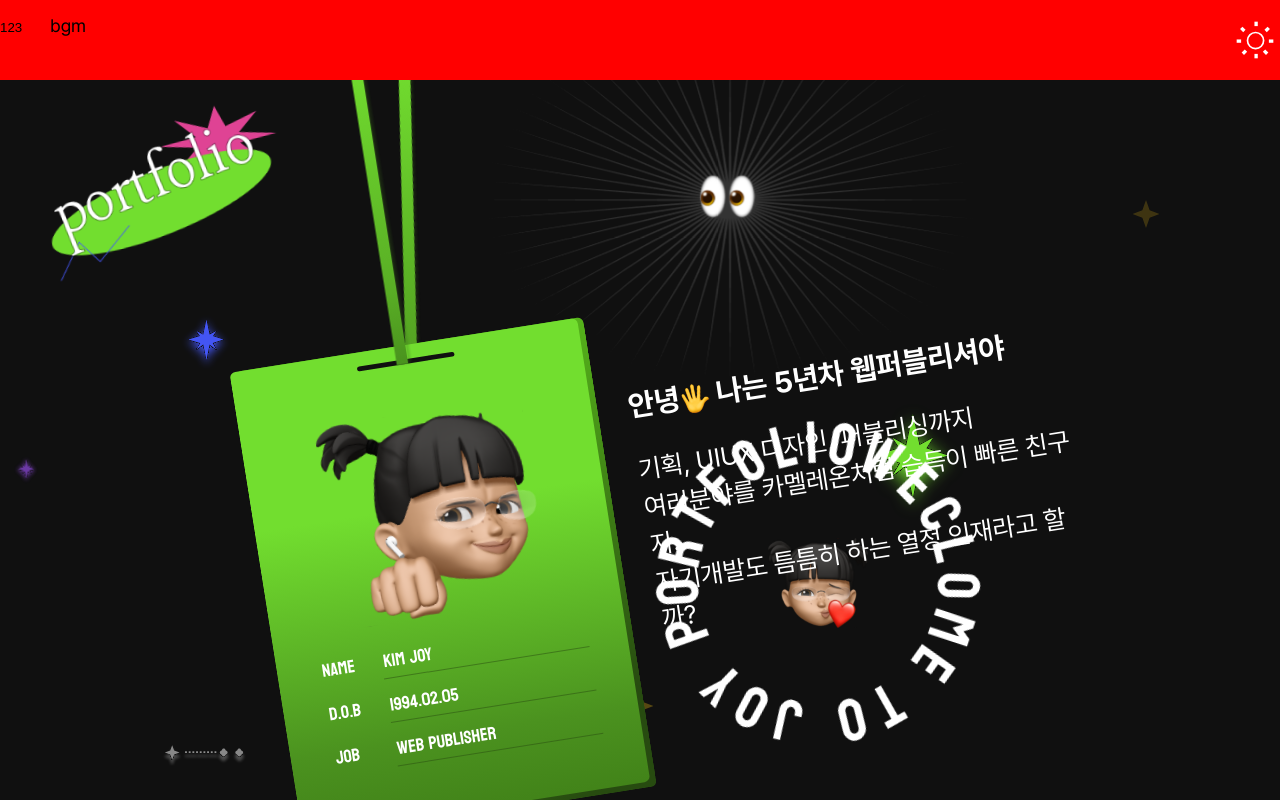
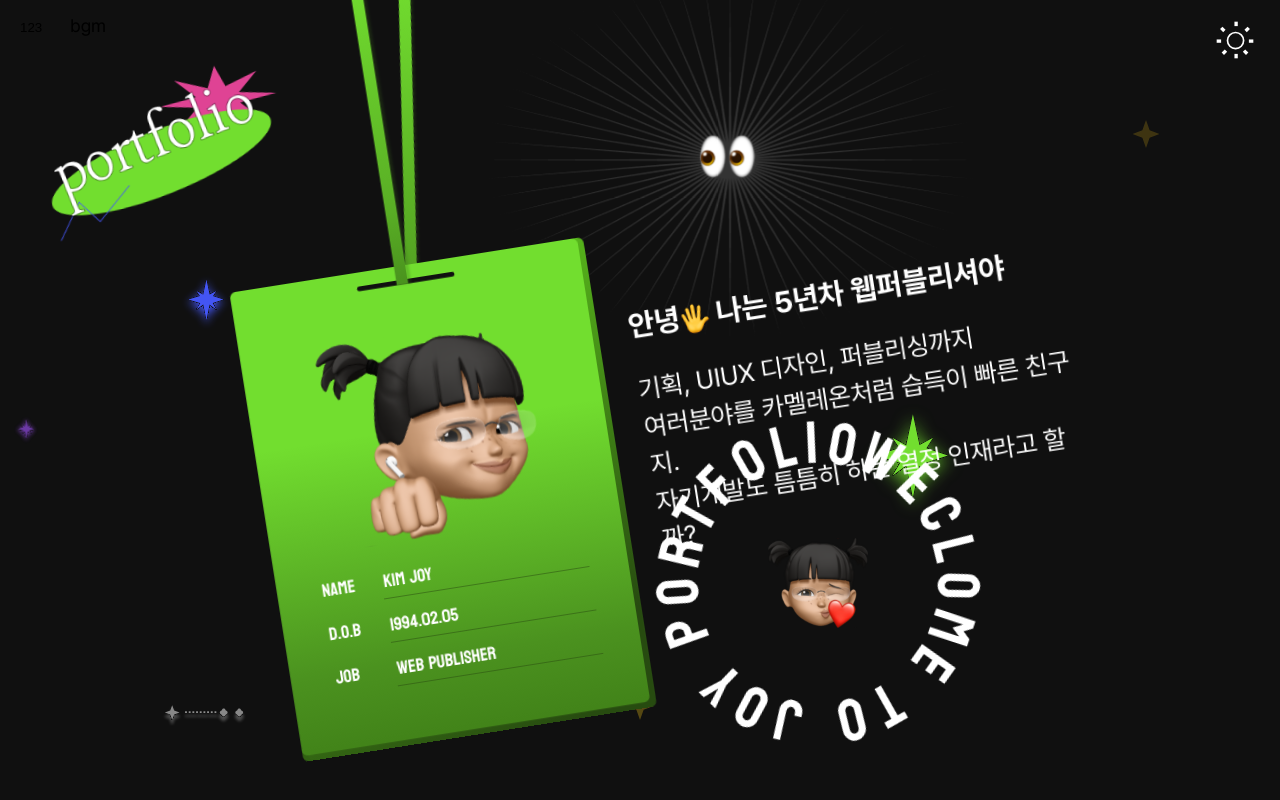
Before and after one commit to kim-Joy/portfolio, a React (Create React App) app: page / in a window 1280 px wide. Built offline with nearby package versions, Linux system fonts and the light colour scheme.

Commit message:
힝 몰라 이제 집가야지

```diff
--- a/src/components/Header.jsx
+++ b/src/components/Header.jsx
@@ -14,12 +14,15 @@ class Header extends Component {
     const BTN_MODE = document.querySelector('.btn_mode');
     const APP = document.querySelector('.App');
 
-    BTN_MODE.classList.add('on');
-    if(BTN_MODE.classList.contains('on')) {
+    if (BTN_MODE.classList.contains('on')) {
+      BTN_MODE.classList.remove('on');
+      APP.classList.remove('mode-Light');
+      APP.classList.add('mode-Dark');
+  } else {
+      BTN_MODE.classList.add('on');
+      APP.classList.remove('mode-Dark');
       APP.classList.add('mode-Light');
-    } else {
-      APP.classList.add('mode-Dark');
-    }
+  }
 
   }
 
--- a/src/components/Nav.jsx
+++ b/src/components/Nav.jsx
@@ -9,9 +9,17 @@ const nav_catrgory = [
   {key: "4", class: "game",title: "Balance game", to: '/Game'}
 ]
 
+
 const scrollToSection = (id) => {
   document.getElementById(id).scrollIntoView({ behavior: 'smooth' });
   document.querySelector('.nav').classList.remove('active');
+  const name_tag_animation = document.querySelector('.name_info_tag');
+
+  if(id === 'intro'){
+    name_tag_animation.classList.add('on');
+  } else {
+    name_tag_animation.classList.remove('on');
+  }
 };
 
 class Nav extends Component {
--- a/src/pages/Intro.js
+++ b/src/pages/Intro.js
@@ -6,9 +6,14 @@ const { Component } = require("react");
 
 class Intro extends Component {
 
-  render() {
 
 
+  componentDidMount() {
+    const name_tag_animation = document.querySelector('.name_info_tag');
+    name_tag_animation.classList.add('on');
+  }
+
+  render() {
     return (
       <article className="intro" id="intro">
         <div className="name_tag_group" >
--- a/src/styles/layer.css
+++ b/src/styles/layer.css
@@ -18,13 +18,12 @@ html,body {
 }
 
 .fullpage_article {
-  height: calc(100vh - 80px);
+  height: 100vh;
   display: flex; flex-wrap: nowrap;
 }
 .fullpage_article > article {
   position: relative;
-  width: 100%;
-  height: calc(100vh - 80px);
+  width: 100%; height: 100%;
   scroll-snap-align: start;
   scroll-snap-stop: normal
 }
@@ -37,7 +36,7 @@ html,body {
 /* ====================================
  HEADER
 ==================================== */
-.header {position: sticky; top: 0; left: 0; z-index: 99; width: 100%; height: 80px; background-color: red; }
+.header {position: fixed; top: 0; left: 0; z-index: 99; width: 100%; height: 80px; padding: 0 20px; box-sizing: border-box; background-color: transparent; }
 
 .header_gnb {display: grid; grid-template-columns: 50px auto 50px; padding-top: 15px;}
 
@@ -48,7 +47,6 @@ html,body {
 
 
 .btn_mode {
-  width: 50px; height: 50px;
   background-color: var(--complementary);
   background-repeat: no-repeat;
   background-size: contain;
@@ -57,9 +55,10 @@ html,body {
   mask-image: url("/src/assets/images/icon/sun.svg"); -webkit-mask-repeat: no-repeat;
   mask-repeat: no-repeat;
   -webkit-mask-position: center center;
-  mask-position: center center;
+  mask-position: right center;
   -webkit-mask-size: contain;
   mask-size: contain;
+  aspect-ratio: 1/1;
 }
 .btn_mode.on {
   -webkit-mask-image: url("/src/assets/images/icon/moon.svg");
--- a/src/styles/myself.css
+++ b/src/styles/myself.css
@@ -1,3 +1,4 @@
+.myself {background-image: url('/src/assets/images/pages/gradation_bg_top.png'), url('/src/assets/images/pages/gradation_bg_bottom.png'); background-repeat: no-repeat; background-position: left top, left bottom; background-size: 100% 100%, auto; }
 .myself .pos_center {
   width: 100%;
   z-index: 1;
--- a/src/styles/res.css
+++ b/src/styles/res.css
@@ -24,7 +24,10 @@
 }
 
 @container res-container (max-width: 689px) {
-  .header {background-color: orange;}
+  .header {background-color: orange; height: 50px;}
+  .header_gnb {grid-template-columns: 30px auto 30px;padding-top: 10px;}
+  .btn_mode {}
+
   .name_tag_group {
     display: block;
     width: 100%;
```
Also changed, not shown: src/assets/images/pages/gradation_bg_bottom.png (added), src/assets/images/pages/gradation_bg_top.png (added).
